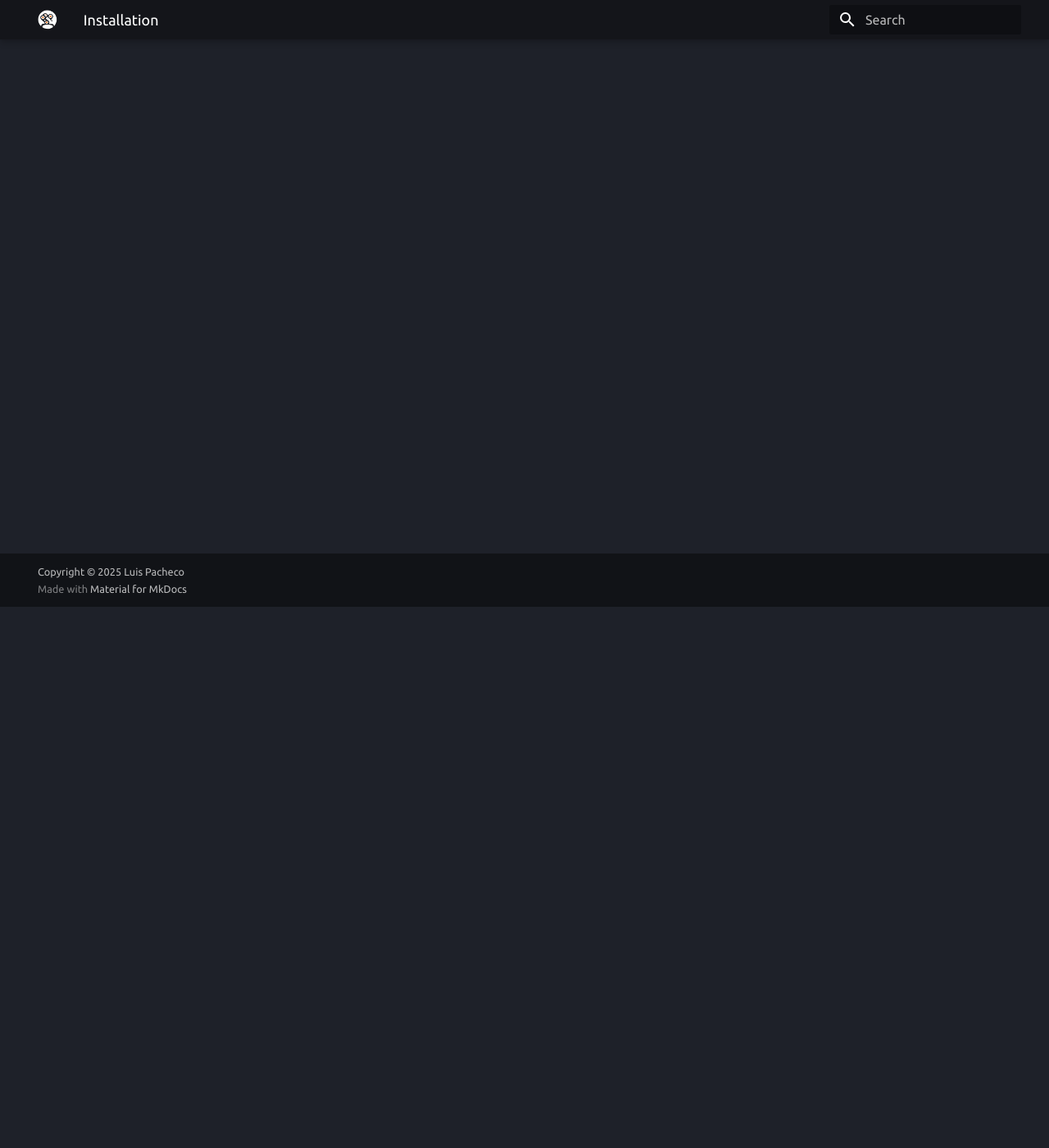
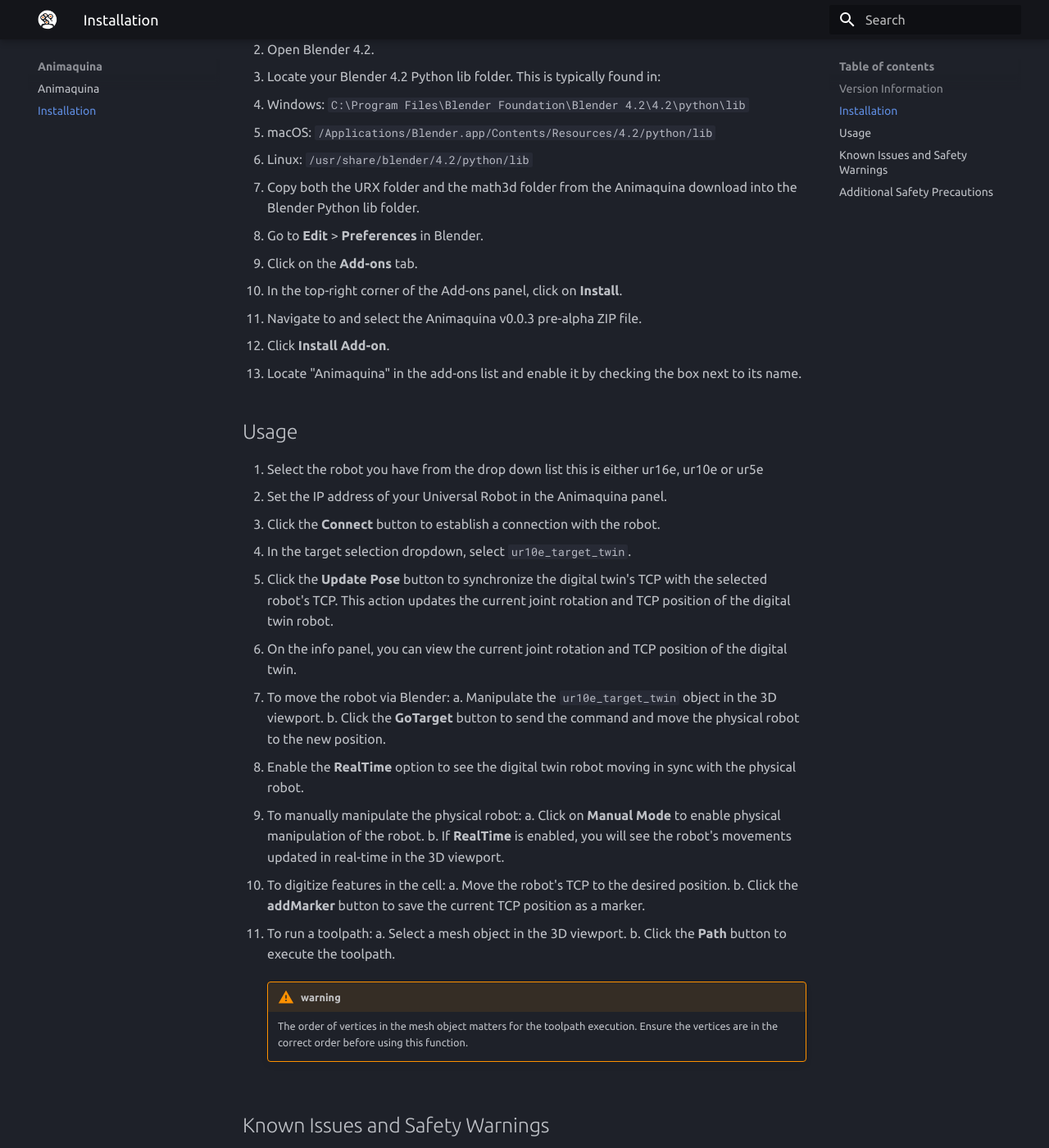
Before and after one commit to luigipacheco/animaquina-docs, an MkDocs documentation site: the page built from docs/installation.md, in a window 1280 px wide and 1400 px high, scrolled down 660 px. Shown: the whole window at 82% size. Built offline with MkDocs 1.6.1 and Material for MkDocs 9.7.7, drawn with Linux system fonts in a browser that asks for light colours; some of the changed text lies outside the part shown.

Commit message:
ur install

```diff
--- a/docs/installation.md
+++ b/docs/installation.md
@@ -1,8 +1,80 @@
 === "Universal Robots"
 
-    !!! note "Here is something"
+    !!! note "NOTE"
 
-        here are the instructions
+        This is a pre-alpha version intended for development and testing purposes only. It contains significant limitations and safety risks. Do not use in production environments or without expert supervision.
+
+
+    # Animaquina  Pre-Alpha for Universal Robots
+
+    ## Version Information
+    - Compatible with Blender 4.2
+    - Only compatible with Universal Robots (UR) models
+    - Requires a startup file for each robot model
+    - This is a pre-alpha version and may contain bugs or incomplete features.
+
+    ## Installation
+
+    1. **Use Blender Launcher**: It is advised to use Blender Launcher to keep an isolated version of Blender and Python.
+    2. Open Blender 4.2.
+    3. Locate your Blender 4.2 Python lib folder. This is typically found in:
+    - Windows: `C:\Program Files\Blender Foundation\Blender 4.2\4.2\python\lib`
+    - macOS: `/Applications/Blender.app/Contents/Resources/4.2/python/lib`
+    - Linux: `/usr/share/blender/4.2/python/lib`
+    4. Copy both the URX folder and the math3d folder from the Animaquina download into the Blender Python lib folder.
+    5. Go to **Edit** > **Preferences** in Blender.
+    6. Click on the **Add-ons** tab.
+    7. In the top-right corner of the Add-ons panel, click on **Install**.
+    8. Navigate to and select the Animaquina v0.0.3 pre-alpha ZIP file.
+    9. Click **Install Add-on**.
+    10. Locate "Animaquina" in the add-ons list and enable it by checking the box next to its name.
+
+    ## Usage
+
+    1. Select the robot you have from the drop down list this is either ur16e, ur10e or ur5e
+    2. Set the IP address of your Universal Robot in the Animaquina panel.
+    3. Click the **Connect** button to establish a connection with the robot.
+    4. In the target selection dropdown, select `ur10e_target_twin`.
+    5. Click the **Update Pose** button to synchronize the digital twin's TCP with the selected robot's TCP. This action updates the current joint rotation and TCP position of the digital twin robot.
+    6. On the info panel, you can view the current joint rotation and TCP position of the digital twin.
+    7. To move the robot via Blender:
+    a. Manipulate the `ur10e_target_twin` object in the 3D viewport.
+    b. Click the **GoTarget** button to send the command and move the physical robot to the new position.
+    8. Enable the **RealTime** option to see the digital twin robot moving in sync with the physical robot.
+    9. To manually manipulate the physical robot:
+    a. Click on **Manual Mode** to enable physical manipulation of the robot.
+    b. If **RealTime** is enabled, you will see the robot's movements updated in real-time in the 3D viewport.
+    10. To digitize features in the cell:
+    a. Move the robot's TCP to the desired position.
+    b. Click the **addMarker** button to save the current TCP position as a marker.
+    11. To run a toolpath:
+        a. Select a mesh object in the 3D viewport.
+        b. Click the **Path** button to execute the toolpath.
+
+        !!! warning "warning"
+            The order of vertices in the mesh object matters for the toolpath execution. Ensure the vertices are in the correct order before using this function.
+
+    ## Known Issues and Safety Warnings
+
+
+    !!! warning " **IMPORTANT: USE AT YOUR OWN RISK!** "
+
+
+        The developer is not responsible for any damage to property, personal injury, or death resulting from the use of this software.
+
+        - **No collision detection:** The software does not detect or prevent collisions between the robot and its environment.
+        - **No angle limits:** Joint angle limits are not enforced, which could lead to unexpected or dangerous movements.
+        - **Lack of comprehensive safety protocols:** This pre-alpha version does not include industry-standard safety features typically found in production-ready robotic control software.
+
+    ## Additional Safety Precautions
+
+    1. Always maintain a safe distance from the robot during operation.
+    2. Use physical safety barriers and emergency stop systems.
+    3. Thoroughly test all movements in a controlled, safe environment before executing them on the actual robot.
+    4. Ensure that all users are properly trained in robot safety and operation.
+    5. Never use this software in production environments or near personnel without proper risk assessment and mitigation strategies.
+
+    For support or to report bugs, please [contact our support team/create an issue on our GitHub repository].
 
 
 === "UFactory"
```
